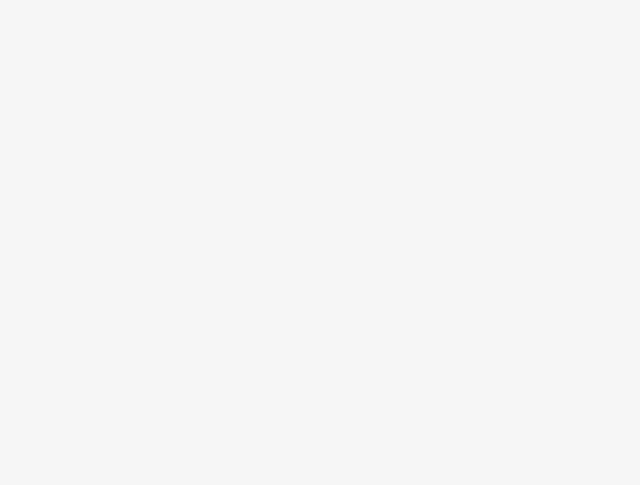
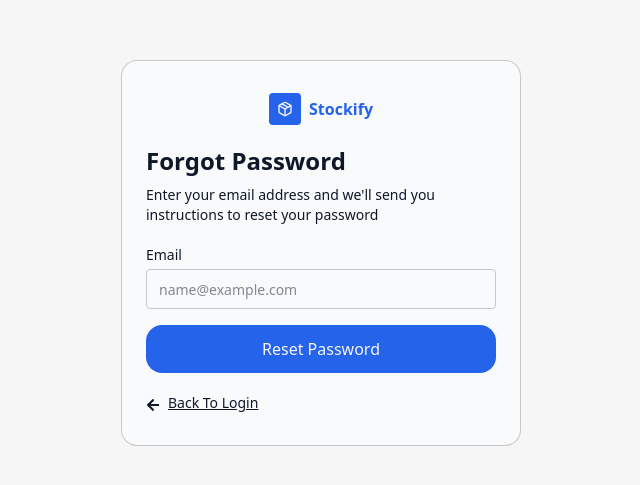
Before and after one commit to Chiemezie-Uchenwoke/stockify-frontend, a React (Vite) app: page /forgot-password in a window 1280 px wide. Shown: the part 147-632 px from the top of the page, without its empty margins (319-959 px from the left). Built offline with nearby package versions, Linux system fonts and the light colour scheme.

Commit message:
Feat: Complete Forgot password page
Create forgot password component with the email field and a reset password button

```diff
--- /dev/null
+++ b/src/components/ForgotPassword/ForgotPassword.jsx
@@ -0,0 +1,64 @@
+import Logo from "../Logo/Logo";
+import { Link } from "react-router";
+import useThemeStore from "../../stores/ThemeStore";
+import { FaArrowLeft } from "react-icons/fa";
+
+const ForgotPassword = () => {
+    const {theme} = useThemeStore();
+
+    return (
+        <div className={`${theme === "dark" ? "dark" : ""} w-full h-screen flex justify-center items-center px-4`}>
+            <div className="w-full max-w-100 border border-black/20 bg-light-surface rounded-2xl py-8 px-4 lg:px-6 flex flex-col gap-5 items-center dark:bg-dark-surface">
+                <Logo
+                    iconWidth={2}
+                    iconHeight={2}
+                    iconSize={1}
+                    logoTextSize={1}
+                />
+
+                <div className="flex flex-col gap-2 w-full">
+                    <h2 className="font-bold text-xl sm:text-2xl">
+                        Forgot Password
+                    </h2>
+
+                    <p className="text-sm dark:text-white-shade/60">
+                        Enter your email address and we'll send you instructions to reset your password
+                    </p>
+                </div>
+
+                <form className="flex flex-col gap-4 self-start w-full">
+                    <div className="flex flex-col gap-1">
+                        <label
+                            htmlFor="email"
+                            className="text-sm font-medium"
+                        >
+                            Email
+                        </label>
+
+                        <input
+                            type="email"
+                            placeholder="name@example.com"
+                            className="w-full h-10 rounded border border-black/20 outline-0 text-sm px-3 focus:outline-1 outline-pri-col dark:border-white-shade/15"
+                        />
+                    </div>
+
+                    <button
+                        type="submit"
+                        className="bg-pri-col text-white-shade py-3 rounded-2xl font-medium active:translate-y-1 hover:bg-pri-hover duration-200 cursor-pointer"
+                    >
+                        Reset Password
+                    </button>
+                </form>
+
+                <Link
+                    className="self-start text-sm underline font-medium flex items-center gap-2 dark:text-white-shade/60"
+                    to={"/login"}
+                >
+                    <FaArrowLeft className="relative top-0.5" /> Back To Login
+                </Link>
+            </div>
+        </div>
+    );
+};
+
+export default ForgotPassword;
--- a/src/pages/ForgotPasswordPage.jsx
+++ b/src/pages/ForgotPasswordPage.jsx
@@ -1,7 +1,9 @@
+import ForgotPassword from "../components/ForgotPassword/ForgotPassword";
+
 const ForgotPasswordPage = () => {
     return (
         <>
-
+            <ForgotPassword />
         </>
     )
 }
```
